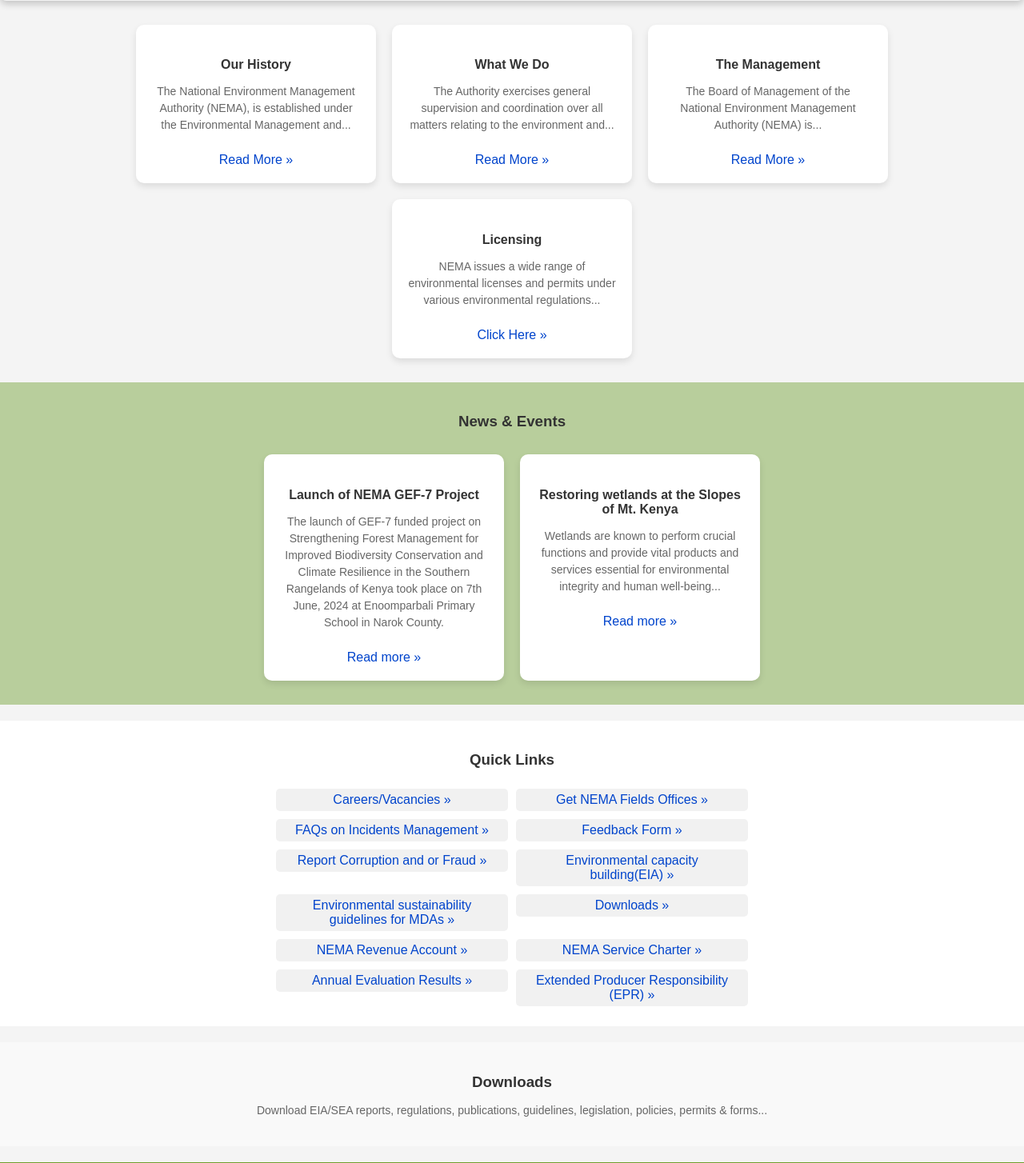
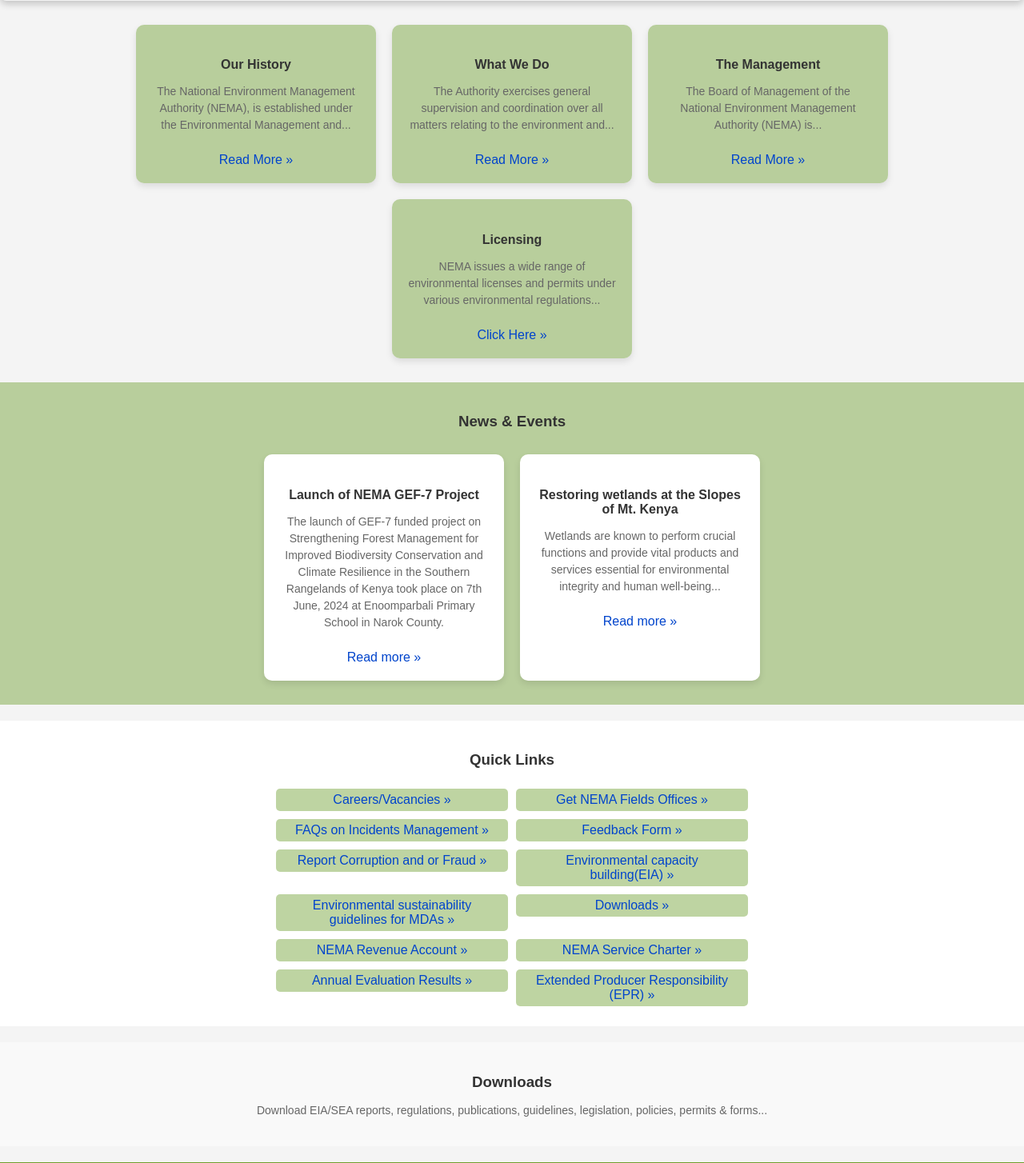
Before and after one commit to OnyangoOdipo/NCCS, a PHP site: page / in a window 1280 px wide. Shown: the part 1131-2585 px from the top of the page at 80% size. Run offline with PHP 8.4, Linux system fonts and the light colour scheme.

Commit message:
Homepage final commit

```diff
--- a/css/styles.css
+++ b/css/styles.css
@@ -176,7 +176,7 @@
 }
 
 .info-box {
-    background-color: #fff;
+    background-color: #6e9f2d71;
     box-shadow: 0 4px 8px rgba(0, 0, 0, 0.1);
     padding: 20px;
     margin: 10px;
@@ -301,7 +301,7 @@
 .quick-links ul li a {
     color: #0044cc;
     padding: 5px 15px;
-    background-color: #f1f1f1;
+    background-color: #6e9f2d71;
     border-radius: 5px;
     display: block;
     text-align: center;
```
